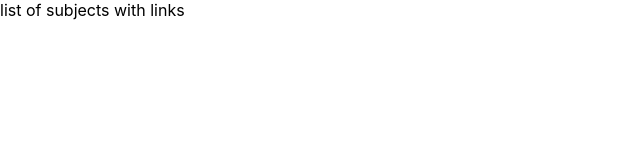
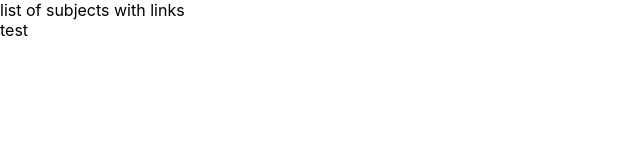
Before and after one commit to hmcdowell95/study_app, a React (Create React App) app: page /subjects in a window 1280 px wide. Shown: the top 160 px of the page, without its empty margins (0-640 px from the left). Built offline with nearby package versions, Linux system fonts and the light colour scheme.

Commit message:
add Route to subject container

```diff
--- a/src/containers/subject-container.js
+++ b/src/containers/subject-container.js
@@ -1,12 +1,15 @@
 import React, {Component} from 'react';
 import {connect} from 'react-redux';
+import {Route} from 'react-router-dom';
 import {Link} from 'react-router-dom';
 
 class SubjectContainer extends Component {
 
     render() {
         return(
-            <div>list of subjects with links</div>
+            <div>list of subjects with links
+                <Route exact path={this.props.match.url} render={() => <div>test</div>} />
+            </div>
         )
     }
 }
```
